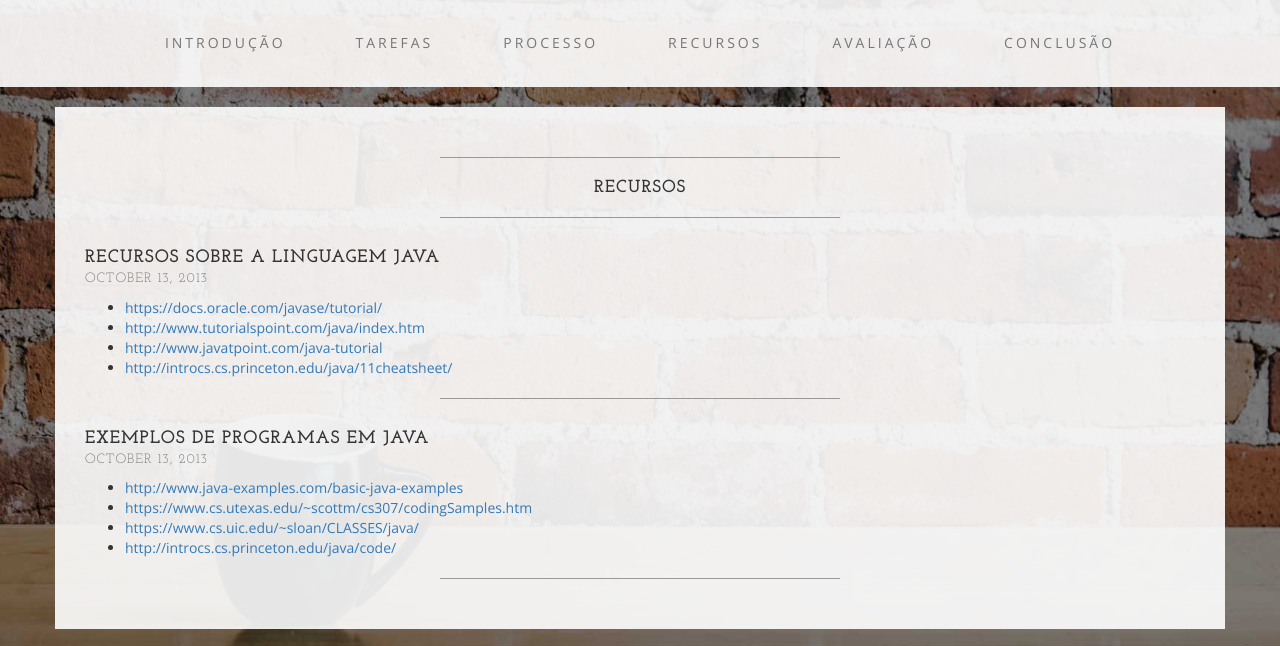
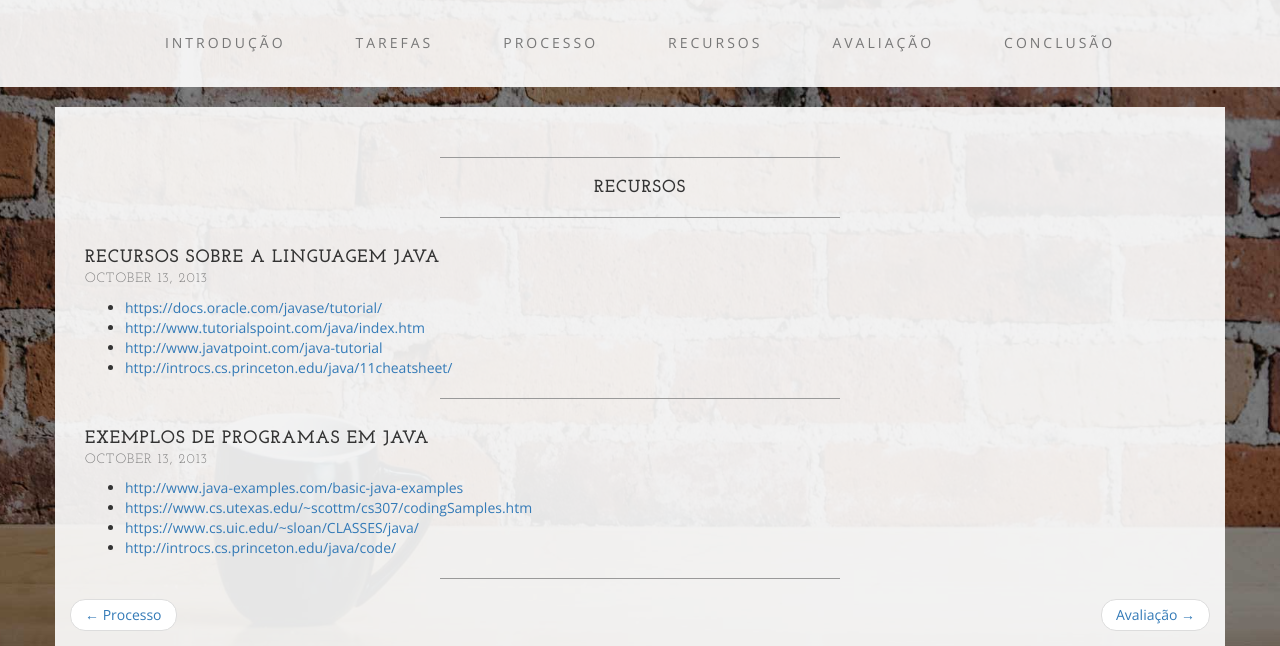
Before and after one commit to zunty/SoftwareEducativo, a plain HTML site: page recursos.html in a window 1280 px wide. Shown: the part 153-799 px from the top of the page. Drawn offline with nearby package versions, Linux system fonts and the light colour scheme.

Commit message:
Update recursos.html

```diff
--- a/recursos.html
+++ b/recursos.html
@@ -114,6 +114,12 @@
                     </ul>
                     <hr>
                 </div>
+                <nav>
+	          <ul class="pager">
+	            <li class="previous"><a href="processo.html" class="processo"><span aria-hidden="true">&larr;</span> Processo</a></li>
+	            <li class="next"><a href="avaliacao.html" class="avaliacao">Avaliação <span aria-hidden="true">&rarr;</span></a></li>
+	          </ul>
+	        </nav>
             </div>
         </div>
 
```
